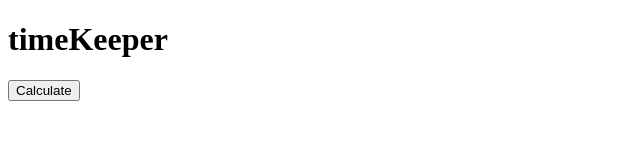
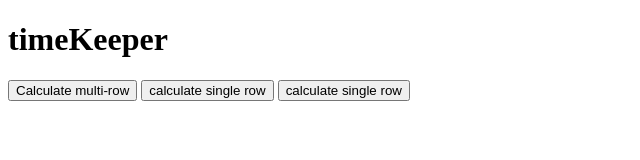
Before and after one commit to damonholden/polwars, a plain HTML site: page timekeeper/index.html in a window 1280 px wide. Shown: the whole page, without its empty margins (0-640 px from the left). Drawn offline with Linux system fonts and the light colour scheme.

Commit message:
feat: add multiple test case buttons

```diff
--- a/timekeeper/index.html
+++ b/timekeeper/index.html
@@ -9,8 +9,13 @@
   </head>
   <body>
     <h1>timeKeeper</h1>
+    <button onclick="timeKeeper(`2022-01-02 20:11:12`, `2022-01-03 08:23:44`);">
+      Calculate multi-row
+    </button>
     <button onclick="timeKeeper(`2021-12-24 08:35:41`, `2021-12-24 17:53:50`);">
-      Calculate
+      calculate single row
     </button>
-  </body>
+    <button onclick="timeKeeper(`2021-12-24 08:35:41`, `2021-12-24 08:45:41`);">
+      calculate single row
+    </button>
 </html>
```
